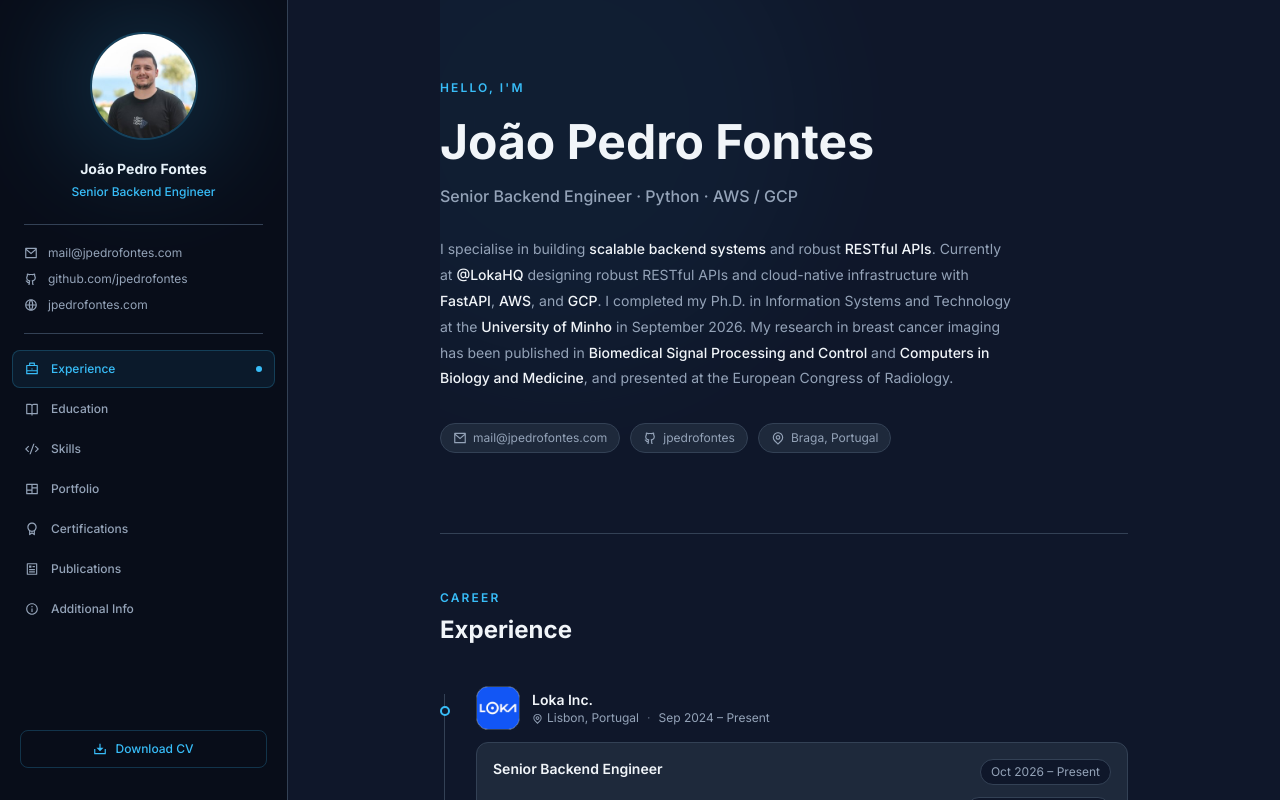
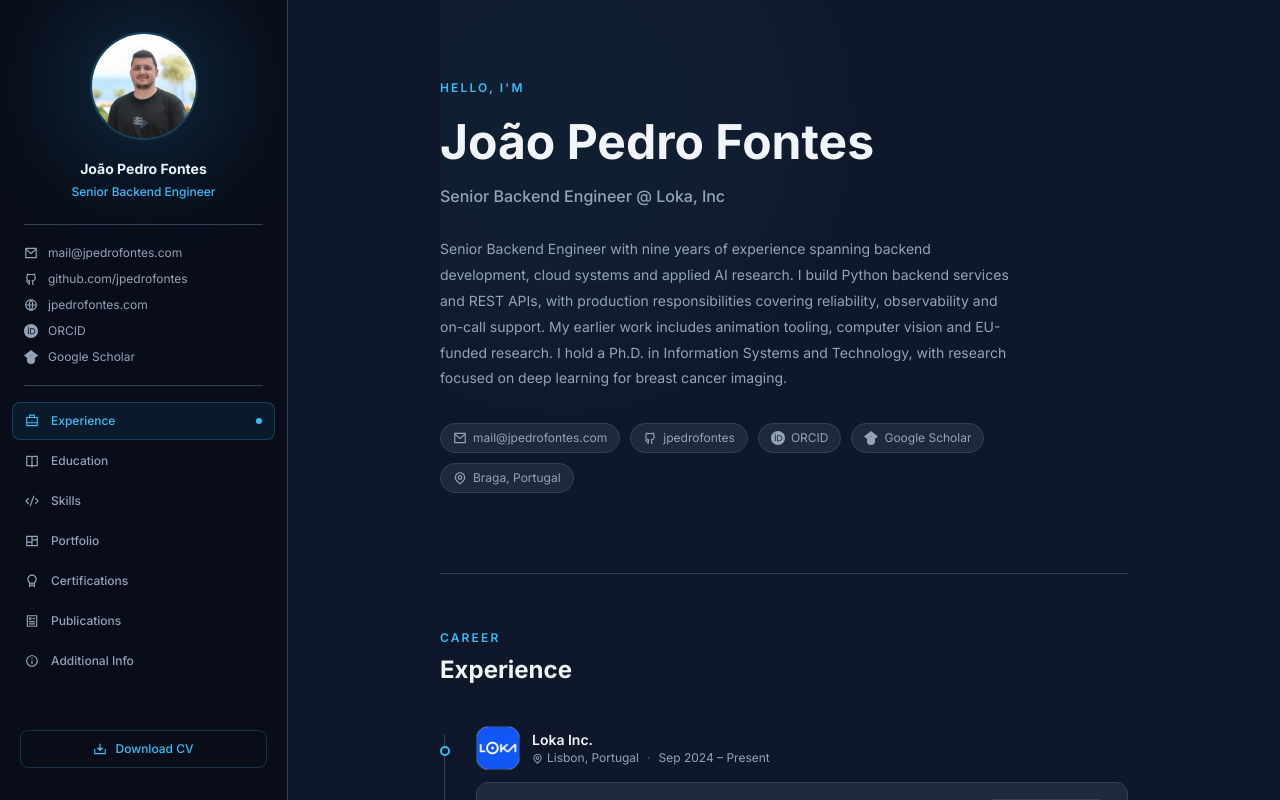
Before and after one commit to jpedrofontes/jpedrofontes, a Next.js app: page / in a window 1280 px wide. Shown: the top 800 px of the page. Built offline with nearby package versions, Linux system fonts and the light colour scheme.

Commit message:
feat: add academic profile links and align website introduction

```diff
--- a/components/Hero.tsx
+++ b/components/Hero.tsx
@@ -2,6 +2,7 @@
 
 import { motion } from "framer-motion";
 import { RiMapPinLine, RiMailLine, RiGithubLine } from "react-icons/ri";
+import { SiGooglescholar, SiOrcid } from "react-icons/si";
 import { cv } from "@/lib/cv-data";
 
 export default function Hero() {
@@ -28,7 +29,15 @@ export default function Hero() {
         </h1>
 
         <p className="text-base font-medium text-quiet mb-7">
-          {cv.title} · Python · AWS / GCP
+          {cv.title}{" "}
+          <a
+            href="https://loka.com"
+            target="_blank"
+            rel="noreferrer"
+            className="hover:text-accent transition-colors"
+          >
+            @ Loka, Inc
+          </a>
         </p>
 
         <motion.p
@@ -37,22 +46,7 @@ export default function Hero() {
           transition={{ duration: 0.6, delay: 0.2 }}
           className="text-sm leading-[1.85] text-quiet max-w-xl mb-8"
         >
-          I specialise in building{" "}
-          <span className="text-ink font-medium">scalable backend systems</span>{" "}
-          and robust{" "}
-          <span className="text-ink font-medium">RESTful APIs</span>.
-          Currently at{" "}
-          <a href="https://github.com/LokaHQ" target="_blank" rel="noopener noreferrer" className="text-ink font-medium hover:text-accent transition-colors">@LokaHQ</a> designing robust RESTful APIs
-          and cloud-native infrastructure with{" "}
-          <span className="text-ink font-medium">FastAPI</span>,{" "}
-          <span className="text-ink font-medium">AWS</span>, and{" "}
-          <span className="text-ink font-medium">GCP</span>.
-          I completed my Ph.D. in Information Systems and Technology at the{" "}
-          <span className="text-ink font-medium">University of Minho</span>{" "}
-          in September 2026. My research in breast cancer imaging has been published
-          in <span className="text-ink font-medium">Biomedical Signal Processing and Control</span>{" "}
-          and <span className="text-ink font-medium">Computers in Biology and Medicine</span>,
-          and presented at the European Congress of Radiology.
+          {cv.about}
         </motion.p>
 
         <motion.div
@@ -77,6 +71,24 @@ export default function Hero() {
             <RiGithubLine className="text-sm" />
             jpedrofontes
           </a>
+          <a
+            href={cv.orcid}
+            target="_blank"
+            rel="noreferrer"
+            className="inline-flex items-center gap-1.5 text-xs px-3 py-1.5 rounded-full bg-card border border-edge text-quiet hover:text-ink hover:border-accent-ring transition-colors"
+          >
+            <SiOrcid className="text-sm shrink-0" aria-hidden="true" />
+            ORCID
+          </a>
+          <a
+            href={cv.googleScholar}
+            target="_blank"
+            rel="noreferrer"
+            className="inline-flex items-center gap-1.5 text-xs px-3 py-1.5 rounded-full bg-card border border-edge text-quiet hover:text-ink hover:border-accent-ring transition-colors"
+          >
+            <SiGooglescholar className="text-sm shrink-0" aria-hidden="true" />
+            Google Scholar
+          </a>
           <span className="inline-flex items-center gap-1.5 text-xs px-3 py-1.5 rounded-full bg-card border border-edge text-quiet">
             <RiMapPinLine className="text-sm" />
             Braga, Portugal
--- a/components/Sidebar.tsx
+++ b/components/Sidebar.tsx
@@ -3,6 +3,7 @@
 import { useState, useEffect, useCallback } from "react";
 import Image from "next/image";
 import { motion, AnimatePresence } from "framer-motion";
+import { SiGooglescholar, SiOrcid } from "react-icons/si";
 import {
   RiBriefcaseLine,
   RiBookOpenLine,
@@ -110,6 +111,24 @@ export default function Sidebar({ cv }: { cv: CVData }) {
           <RiGlobalLine className="text-sm shrink-0" />
           {cv.website}
         </a>
+        <a
+          href={cv.orcid}
+          target="_blank"
+          rel="noreferrer"
+          className="flex items-center gap-2.5 text-xs text-quiet hover:text-accent transition-colors"
+        >
+          <SiOrcid className="text-sm shrink-0" aria-hidden="true" />
+          ORCID
+        </a>
+        <a
+          href={cv.googleScholar}
+          target="_blank"
+          rel="noreferrer"
+          className="flex items-center gap-2.5 text-xs text-quiet hover:text-accent transition-colors"
+        >
+          <SiGooglescholar className="text-sm shrink-0" aria-hidden="true" />
+          Google Scholar
+        </a>
       </div>
 
       <div className="mx-6 h-px bg-edge" />
--- a/lib/cv-data.ts
+++ b/lib/cv-data.ts
@@ -4,6 +4,10 @@ export const cv = {
   email: "mail@jpedrofontes.com",
   website: "jpedrofontes.com",
   github: "jpedrofontes",
+  orcid: "https://orcid.org/0000-0003-4773-5576",
+  googleScholar: "https://scholar.google.pt/citations?user=p02VB90AAAAJ&hl=en",
+  about:
+    "Senior Backend Engineer with nine years of experience spanning backend development, cloud systems and applied AI research. I build Python backend services and REST APIs, with production responsibilities covering reliability, observability and on-call support. My earlier work includes animation tooling, computer vision and EU-funded research. I hold a Ph.D. in Information Systems and Technology, with research focused on deep learning for breast cancer imaging.",
 
   experiences: [
     {
```
Also changed, not shown: 1 other file (tests, documents, lock files or other folders).
